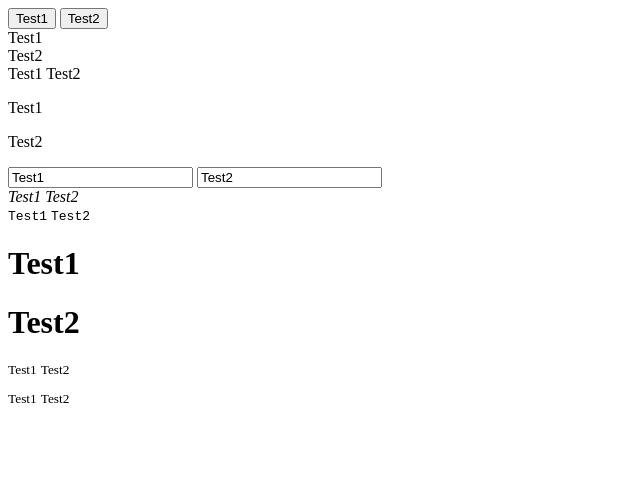
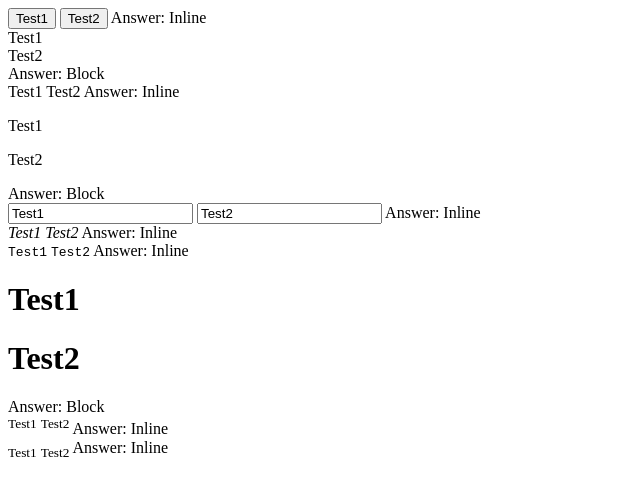
Before and after one commit to acciojob/block-or-inline-poojam444, a website: page main.html in a window 1280 px wide. Shown: the whole page, without its empty margins (0-640 px from the left). Drawn offline with Linux system fonts and the light colour scheme.

Commit message:
created a submission

```diff
--- a/main.html
+++ b/main.html
@@ -11,70 +11,70 @@
 
   <button data-ns-test="block-inline-button">Test1</button>
   <button data-ns-test="block-inline-button">Test2</button>
-
+		Answer: Inline
 </div>
 
 <div>
 
   <div data-ns-test="block-inline-div">Test1</div>
   <div data-ns-test="block-inline-div">Test2</div>
-
+ Answer: Block
 </div>
 
 <div>
 
   <span data-ns-test="block-inline-span">Test1</span>
   <span data-ns-test="block-inline-span">Test2</span>
-
+ Answer: Inline
 </div>
 
 <div>
 
   <p data-ns-test="block-inline-p">Test1</p>
   <p data-ns-test="block-inline-p">Test2</p>
-
+  Answer: Block
 </div>
 
 <div>
 
   <input type="text" data-ns-test="block-inline-input" value="Test1">
   <input type="text" data-ns-test="block-inline-input" value="Test2">
-
+ Answer: Inline
 </div>
 
 <div>
 
   <cite data-ns-test="block-inline-cite">Test1</cite>
   <cite data-ns-test="block-inline-cite">Test2</cite>
-
+ Answer: Inline
 </div>
 
 <div>
 
   <code data-ns-test="block-inline-code">Test1</code>
   <code data-ns-test="block-inline-code">Test2</code>
-
+  Answer: Inline
 </div>
 
 <div>
 
   <h1 data-ns-test="block-inline-h1">Test1</h1>
   <h1 data-ns-test="block-inline-h1">Test2</h1>
-
+ Answer: Block
 </div>
 
 <div>
 
   <sup data-ns-test="block-inline-sup">Test1</sup>
   <sup data-ns-test="block-inline-sup">Test2</sup>
-
+ Answer: Inline
 </div>
 
 <div>
 
   <sub data-ns-test="block-inline-sub">Test1</sub>
   <sub data-ns-test="block-inline-sub">Test2</sub>
-
+ Answer: Inline
 </div>
     <script type="text/javascript" src="./script.js">
 </script>
```
